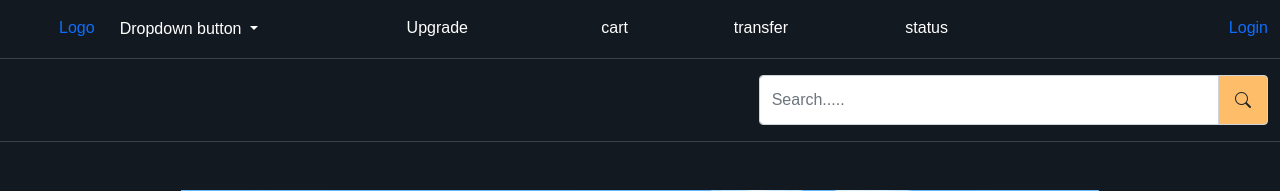
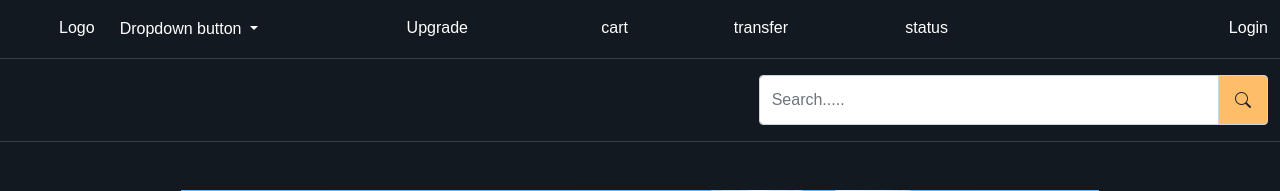
Before and after one commit to Pure122/bsad2, a PHP site: page /index.php in a window 1280 px wide. Shown: the top 191 px of the page. Run offline with PHP 8.4, Linux system fonts and the light colour scheme; data comes from the database, SQL or seed files in the repository; some libraries are stand-ins or nearby versions.

Commit message:
Update style.css

```diff
--- a/style.css
+++ b/style.css
@@ -13,7 +13,7 @@
   }
   a {
     text-decoration: none;
-    display: inline-block;
+    color : inherit;
   }
   .form-control:focus{
     box-shadow: none;
```
